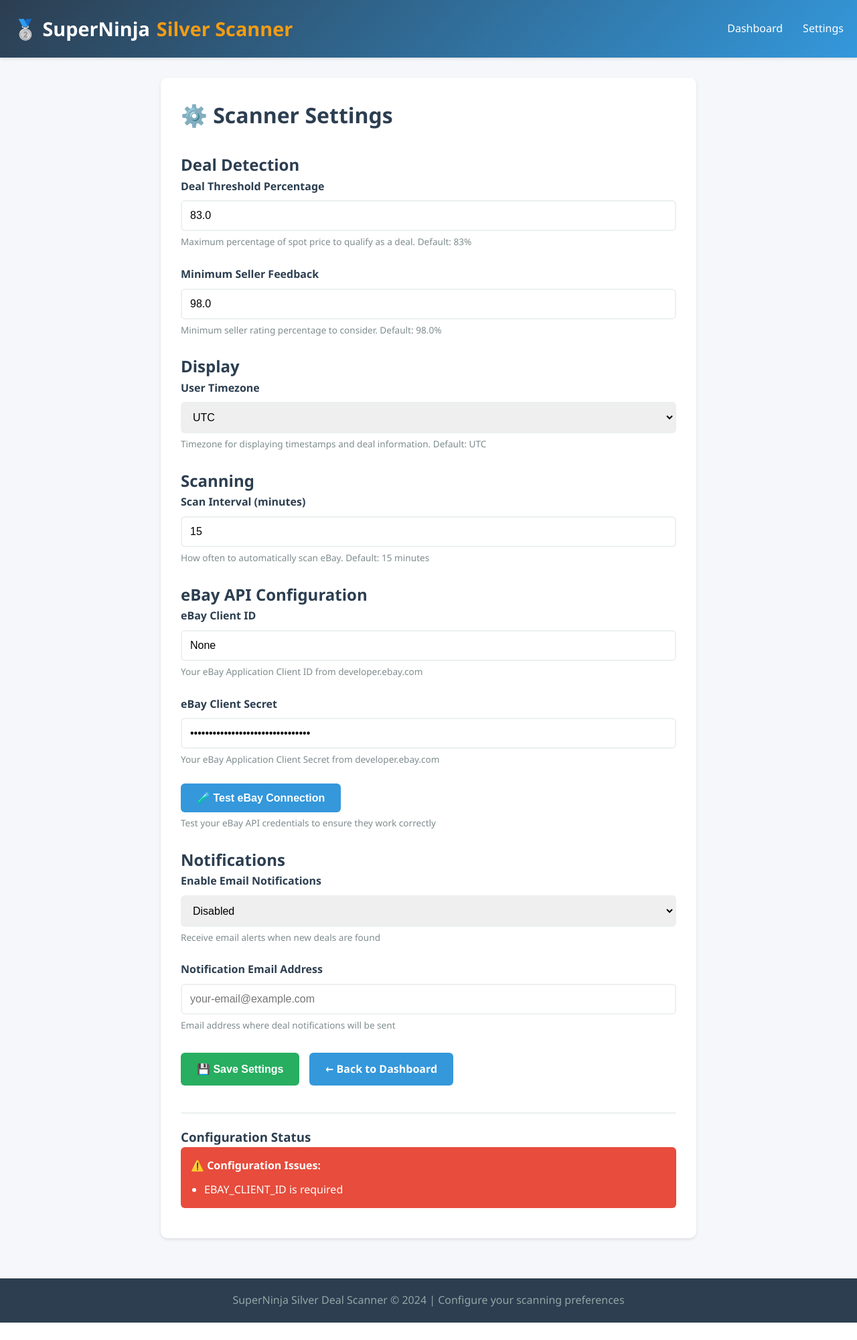
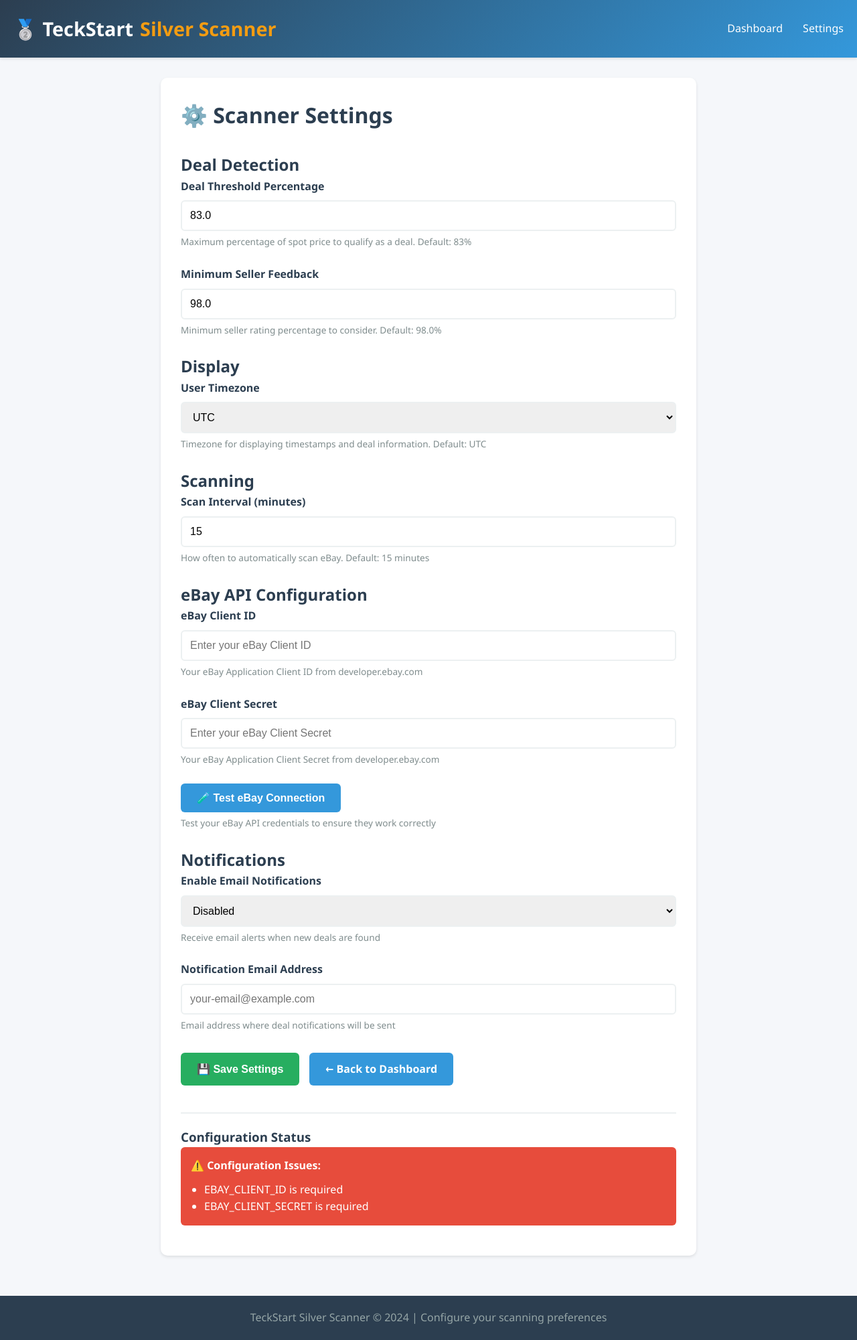
Before and after one commit to twinwicksllc/silverscanner, a Flask app: page /settings in a window 1280 px wide. Shown: the whole page at 67% size. Before the commit the page ends 1975 px from the top, so only its background shows below. Run offline with Flask 3, Linux system fonts and the light colour scheme; data that the repository does not hold is empty; some libraries are stand-ins or nearby versions.

Commit message:
Fix: UI Display Improvements - Details, Scan Status, Filters, and Branding
Fix 1: Relative Times in Table Details Column
- Changed Details column to show 'Listed [time]' format
- Template now displays: 'Used | Listed 4m ago'
- Uses USER_TIMEZONE setting for accurate local time
- Backend already calculates time_since_listed correctly

Fix 2: Persistent Scan Status with Results
- Updated status bar to show last scan details permanently
- Format: '✓ Ready (Last scan checked 1,019 items in 11s)'
- Pulls item_count and duration from ScanHistory table
- Added scan_details to index() route with items_scanned and duration
- Status persists across page refreshes

Fix 3: Anti-Scam Filter and Junk Silver Exemption
- Added scam keyword filter in extract_item_details()
- Filters out: replica, plated, clad, copy, tribute, repair, parts, junk
- Removed 'junk silver' and '90% junk silver' from SEARCH_KEYWORDS
- Kept '90% silver' and 'Constitutional silver' for legitimate coins
- Filter runs before any processing to save resources

Fix 4: Navbar Branding Update
- Changed 'SuperNinja' to 'TeckStart' across all templates
- Updated: index.html, settings.html, 404.html, 500.html
- Changed page titles, navbar logo, and footer text
- Consistent branding throughout application

Files Modified:
- templates/index.html: Details format, scan status, branding
- templates/settings.html: Branding
- templates/404.html: Branding
- templates/500.html: Branding
- app.py: Added scan_details to index route
- config.py: Removed junk silver keywords
- modules/ebay_api.py: Added anti-scam filter

NO BACKEND SCANNING LOGIC CHANGED - Only data presentation

```diff
--- a/app.py
+++ b/app.py
@@ -106,10 +106,25 @@
         last_scan = last_scan_record.start_time.isoformat() if last_scan_record else None
         is_scanning = scan_state['is_scanning']
 
+        # Prepare scan details for display
+        scan_details = None
+        if last_scan_record:
+            duration = None
+            if last_scan_record.end_time and last_scan_record.start_time:
+                duration_seconds = (last_scan_record.end_time - last_scan_record.start_time).total_seconds()
+                duration = f"{duration_seconds:.0f}s"
+
+            scan_details = {
+                'items_scanned': last_scan_record.total_listings_scanned or 0,
+                'duration': duration,
+                'deals_found': last_scan_record.qualified_deals_found or 0
+            }
+
         return render_template('index.html',
                              price_info=price_info,
                              recent_deals=recent_deals,
                              last_scan=last_scan,
+                             scan_details=scan_details,
                              is_scanning=is_scanning,
                              scan_error=scan_state['scan_error'])
 
--- a/config.py
+++ b/config.py
@@ -1,13 +1,45 @@
 """
-TeckStart Silver Scanner - Configuration Module
+SuperNinja Silver Deal Scanner - Configuration Module
 Handles all application settings and environment variables
 """
 
 import os
+import re
 from dotenv import load_dotenv
 
 # Load environment variables from .env file
 load_dotenv()
+
+class HardcodedSecretError(Exception):
+    """Raised when a hardcoded secret is detected in configuration"""
+    pass
+
+def validate_no_hardcoded_secrets(value, var_name):
+    """
+    Validates that a configuration value is not a hardcoded secret.
+    Raises HardcodedSecretError if a secret pattern is detected.
+    """
+    if not value:
+        return value
+
+    # Patterns that indicate hardcoded secrets
+    secret_patterns = [
+        (r'ThomasFe-SuperNin-PRD-', 'eBay Production Client ID'),
+        (r'PRD-[a-z0-9]{12}-', 'eBay Production Client Secret'),
+        (r'v\^1\.1#i\^1#p\^3', 'eBay User Token'),
+        (r'[0-9a-f]{8}-[0-9a-f]{4}-[0-9a-f]{4}-[0-9a-f]{4}-[0-9a-f]{12}', 'UUID/Dev ID')
+    ]
+
+    for pattern, secret_type in secret_patterns:
+        if re.search(pattern, str(value)):
+            raise HardcodedSecretError(
+                f"CRITICAL: Hardcoded {secret_type} detected in {var_name}!\n"
+                f"Value: {value[:20]}...\n"
+                f"This is a security violation. Secrets must be loaded from environment variables.\n"
+                f"Fix: Set {var_name} in your environment or .env file, not in code."
+            )
+
+    return value
 
 class Config:
     """Application configuration settings"""
@@ -19,8 +51,8 @@
     PORT = int(os.getenv('PORT', 5000))
 
     # eBay API Configuration
-    EBAY_CLIENT_ID = os.getenv('EBAY_CLIENT_ID')
-    EBAY_CLIENT_SECRET = os.getenv('EBAY_CLIENT_SECRET')
+    EBAY_CLIENT_ID = validate_no_hardcoded_secrets(os.getenv('EBAY_CLIENT_ID', ''), 'EBAY_CLIENT_ID')
+    EBAY_CLIENT_SECRET = validate_no_hardcoded_secrets(os.getenv('EBAY_CLIENT_SECRET', ''), 'EBAY_CLIENT_SECRET')
     EBAY_USE_SANDBOX = os.getenv('EBAY_USE_SANDBOX', 'True').lower() == 'true'
 
     # Set API URLs based on environment (Sandbox vs Production)
@@ -39,24 +71,16 @@
     DEAL_THRESHOLD_PERCENTAGE = float(os.getenv('DEAL_THRESHOLD_PERCENTAGE', 83.0))
     MIN_SELLER_FEEDBACK = float(os.getenv('MIN_SELLER_FEEDBACK', 98.0))
 
-    # History Timeframe for Charts (in days)
-    HISTORY_TIMEFRAME_DAYS = int(os.getenv('HISTORY_TIMEFRAME_DAYS', 30))
-
-    # User Timezone for Display
-    USER_TIMEZONE = os.getenv('USER_TIMEZONE', 'UTC')
-
     # Search Keywords and Categories
     SEARCH_KEYWORDS = [
         'Walking Liberty half',
         'Peace dollar',
         'Barber half',
-        'junk silver',
         '90% silver',
         'Morgan dollar',
         'Constitutional silver',
         'Silver half dollars',
-        'Silver dollars',
-        '90% junk silver'
+        'Silver dollars'
     ]
 
     EBAY_CATEGORY_COINS = '112862'  # Coins & Paper Money
--- a/templates/404.html
+++ b/templates/404.html
@@ -3,7 +3,7 @@
 <head>
     <meta charset="UTF-8">
     <meta name="viewport" content="width=device-width, initial-scale=1.0">
-    <title>Page Not Found - SuperNinja Silver Scanner</title>
+    <title>Page Not Found - TeckStart Silver Scanner</title>
     <link rel="stylesheet" href="{{ url_for('static', filename='css/style.css') }}">
 <script src="https://sites.super.myninja.ai/_assets/ninja-daytona-script.js"></script>
 </head>
@@ -11,7 +11,7 @@
     <header>
         <div class="container">
             <div class="logo">
-                🥈 SuperNinja <span>Silver Scanner</span>
+                🥈 TeckStart <span>Silver Scanner</span>
             </div>
             <nav>
                 <ul>
@@ -37,7 +37,7 @@
 
     <footer>
         <div class="container">
-            <p>SuperNinja Silver Deal Scanner &copy; 2024</p>
+            <p>TeckStart Silver Deal Scanner &copy; 2024</p>
         </div>
     </footer>
 </body>
--- a/templates/500.html
+++ b/templates/500.html
@@ -3,7 +3,7 @@
 <head>
     <meta charset='UTF-8'>
     <meta name='viewport' content='width=device-width, initial-scale=1.0'>
-    <title>Server Error - SuperNinja Silver Scanner</title>
+    <title>Server Error - TeckStart Silver Scanner</title>
     <link rel='stylesheet' href='{{ url_for('static', filename='css/style.css') }}'>
 <script src="https://sites.super.myninja.ai/_assets/ninja-daytona-script.js"></script>
 </head>
@@ -11,7 +11,7 @@
     <header>
         <div class='container'>
             <div class='logo'>
-                🥈 SuperNinja <span>Silver Scanner</span>
+                🥈 TeckStart <span>Silver Scanner</span>
             </div>
             <nav>
                 <ul>
@@ -54,7 +54,7 @@
 
     <footer>
         <div class='container'>
-            <p>SuperNinja Silver Deal Scanner &amp;copy; 2024</p>
+            <p>TeckStart Silver Deal Scanner &amp;copy; 2024</p>
         </div>
     </footer>
 </body>
--- a/templates/settings.html
+++ b/templates/settings.html
@@ -3,7 +3,7 @@
 <head>
     <meta charset="UTF-8">
     <meta name="viewport" content="width=device-width, initial-scale=1.0">
-    <title>Settings - SuperNinja Silver Scanner</title>
+    <title>Settings - TeckStart Silver Scanner</title>
     <link rel="stylesheet" href="{{ url_for('static', filename='css/style.css') }}">
 <script src="https://sites.super.myninja.ai/_assets/ninja-daytona-script.js"></script>
 </head>
@@ -12,7 +12,7 @@
     <header>
         <div class="container">
             <div class="logo">
-                🥈 SuperNinja <span>Silver Scanner</span>
+                🥈 TeckStart <span>Silver Scanner</span>
             </div>
             <nav>
                 <ul>
@@ -227,7 +227,7 @@
     <!-- Footer -->
     <footer>
         <div class="container">
-            <p>SuperNinja Silver Deal Scanner &copy; 2024 | Configure your scanning preferences</p>
+            <p>TeckStart Silver Scanner &copy; 2024 | Configure your scanning preferences</p>
         </div>
     </footer>
 
```
Also changed, not shown: modules/ebay_api.py (+9 -15 lines), templates/index.html (+6 -4 lines).
